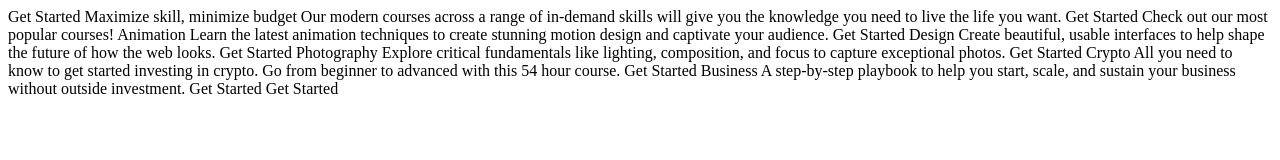
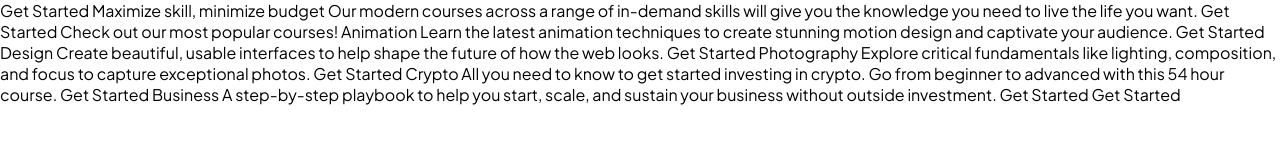
Before and after one commit to emazack/e-learning-landing-page, a plain HTML site: page index.html in a window 1280 px wide. Drawn offline with Linux system fonts and the light colour scheme.

Commit message:
Insert font

```diff
--- a/index.html
+++ b/index.html
@@ -4,7 +4,11 @@
   <meta charset="UTF-8">
   <meta name="viewport" content="width=device-width, initial-scale=1.0">
 
+  <link rel="preconnect" href="https://fonts.googleapis.com">
+  <link rel="preconnect" href="https://fonts.gstatic.com" crossorigin>
+  <link href="https://fonts.googleapis.com/css2?family=Plus+Jakarta+Sans:wght@400;500;700;800&display=swap" rel="stylesheet">
   <link rel="icon" type="image/png" sizes="32x32" href="./assets/favicon-32x32.png">
+  <link rel="stylesheet" href="style.css">
 
   <title>Frontend Mentor | Skilled e-learning landing page</title>
 </head>
--- /dev/null
+++ b/style.css
@@ -0,0 +1,11 @@
+/* General Rules */
+* {
+    box-sizing: border-box;
+    margin: 0;
+    padding: 0;
+}
+
+body{
+    font-family: 'Plus Jakarta Sans', sans-serif;
+    font-style: normal;
+}
```
